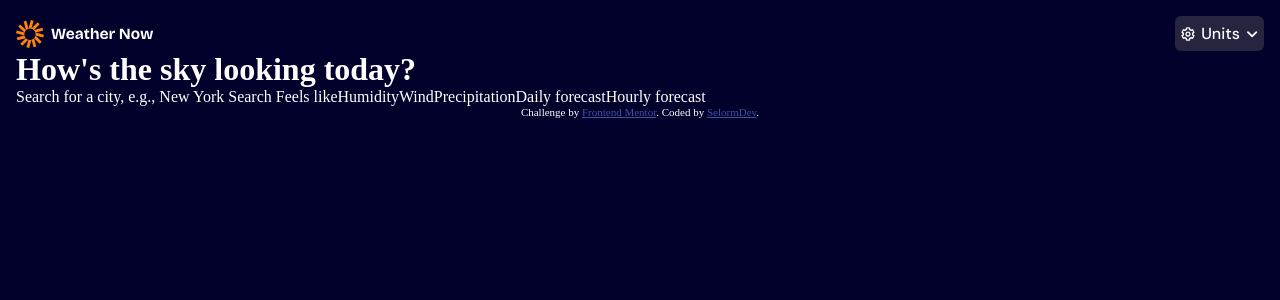
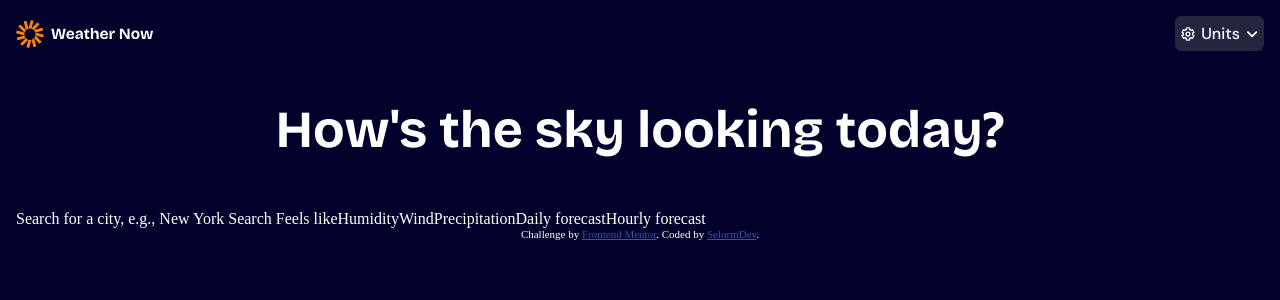
Before and after one commit to SelormDev/Weather-App, a React (Vite) app: page / in a window 1280 px wide. Shown: the top 300 px of the page. Built offline with nearby package versions, Linux system fonts and the light colour scheme.

Commit message:
style(ui): add style to h1

```diff
--- a/src/App.css
+++ b/src/App.css
@@ -2,6 +2,11 @@
    display: flex;
    justify-content: space-between;
    align-items: center;
+ }
+
+ h1 {
+   text-align: center;
+   margin: var(--spacing-600) 0;
  }
 
  .logo {
--- a/src/App.jsx
+++ b/src/App.jsx
@@ -20,8 +20,8 @@ function App() {
         <img src={Logo} alt="App Logo" className="logo" />
         <UnitsDropdown />
       </header>
-      <h1>How's the sky looking today?</h1> Search for a city, e.g., New York
-      Search Feels like
+      <h1 className="text-preset-2">How's the sky looking today?</h1> Search for
+      a city, e.g., New York Search Feels like
       {/* Insert temperature here */}
       Humidity
       {/* Insert humidity here */}
```
